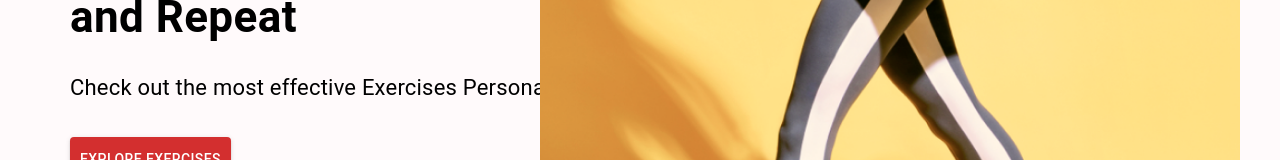
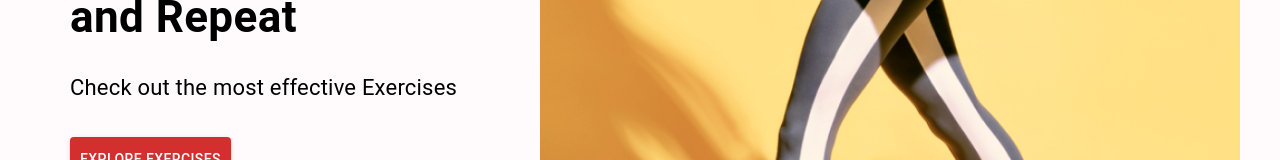
Before and after one commit to PankajDesai740/FitnessApp, a React (Create React App) app: page / in a window 1280 px wide. Shown: the part 457-617 px from the top of the page. Built offline with nearby package versions, Linux system fonts and the light colour scheme; no server answers.

Commit message:
All Done

```diff
--- a/src/components/Exercises.js
+++ b/src/components/Exercises.js
@@ -44,7 +44,7 @@ const Exercises = ({ exercises, setExercises, bodyPart }) => {
 
   return (
     <Box id="exercises"
-      sx={{ mt: { lg: '110px' } }}
+      sx={{ mt: { lg: '110px' ,xs:'50px'} }}
       mt="50px"
       p="20px"
     >
--- a/src/components/HeroBanner.js
+++ b/src/components/HeroBanner.js
@@ -26,7 +26,7 @@ const HeroBanner = () => {
         and Repeat
       </Typography>
       <Typography fontSize="22px" fontFamily="Roboto" lineHeight="35px" mb={4}>
-        Check out the most effective Exercises Personalized to You
+        Check out the most effective Exercises
       </Typography>
 
       <Button href="#exercises" variant="contained" color="error"
@@ -45,9 +45,9 @@ const HeroBanner = () => {
       >
         Exercises
       </Typography>
-      <img src={HeroBannerImage} alt="hero-banner" className="hero-banner-img" />
+      <img src={HeroBannerImage} alt="banner" className="hero-banner-img" />
     </Box>
-  )
-}
+  );
+};
 
-export default HeroBanner
+export default HeroBanner;
--- a/src/components/HorizontalScrollbar.js
+++ b/src/components/HorizontalScrollbar.js
@@ -48,7 +48,7 @@ const HorizontalScrollbar = ({data,bodyPart,setBodyPart, isBodyParts}) => {
         )
         )}
     </ScrollMenu>
-  )
-}
+  );
+};
 
-export default HorizontalScrollbar
+export default HorizontalScrollbar;
```
